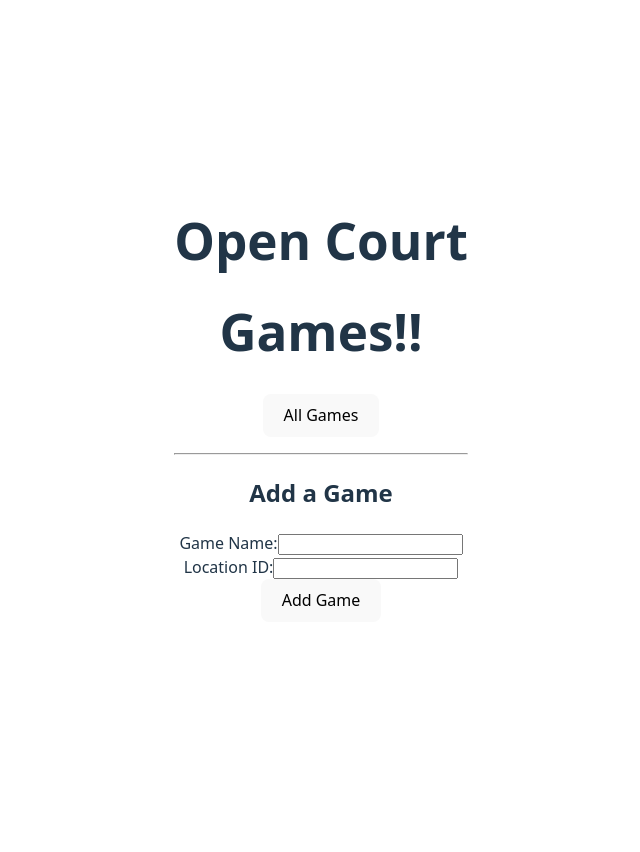
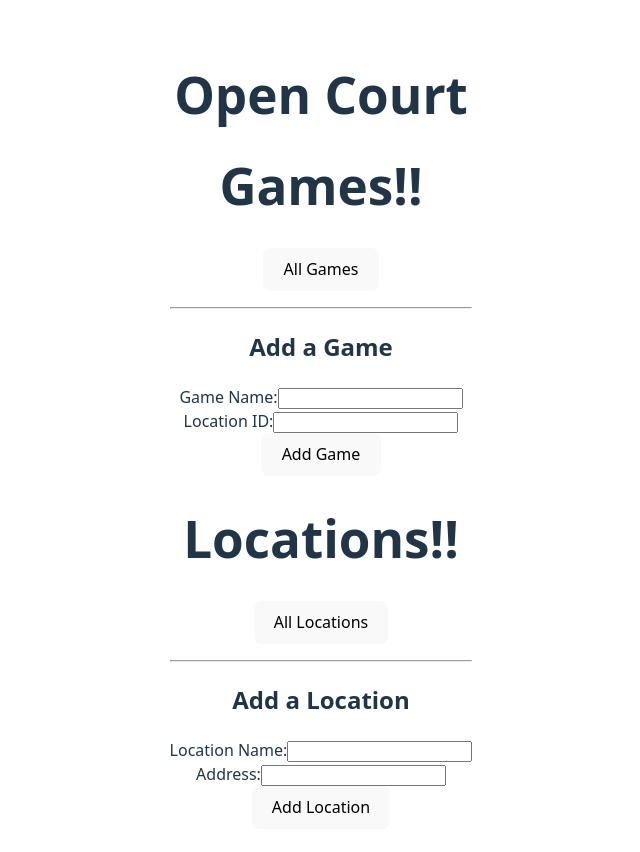
Before and after one commit to tgillysuit/OpenCourt, a React (Vite) app in the folder src/frontend/opencourt/: page / in a window 1280 px wide. Shown: the top 852 px of the page, without its empty margins (319-959 px from the left). Before the commit the page ends 800 px from the top, so only its background shows below. Built offline with nearby package versions, Linux system fonts and the light colour scheme.

Commit message:
started building locations component

```diff
--- a/src/frontend/opencourt/src/App.jsx
+++ b/src/frontend/opencourt/src/App.jsx
@@ -1,5 +1,6 @@
 import './App.css'
 import Games from './components/Games'
+import Locations from './components/Locations'
 
 
 
@@ -9,6 +10,7 @@ function App() {
     <>
       <h1>Open Court</h1>
       <Games />
+      <Locations />
     </>
   )
 }
--- a/src/frontend/opencourt/src/components/Games.jsx
+++ b/src/frontend/opencourt/src/components/Games.jsx
@@ -51,7 +51,6 @@ function Games(){
             <h1>Games!!</h1>
             <button onClick={onGamesClick}>All Games</button>
             {/* <p>{games}</p> */}
-            {console.log(games)}
             <ul>
                 {games.map((game) => (
                     <li key={game.game_id}>{game.game_name} at location {game.location_id}</li>
--- a/src/frontend/opencourt/src/components/Locations.jsx
+++ b/src/frontend/opencourt/src/components/Locations.jsx
@@ -1,9 +1,91 @@
+import { useState } from 'react'
+
 function Locations(){
-    return(
-        <>
+    const [locations, setLocations] = useState([]);
+      const [formData, setFormData] = useState({
+          location_name: "",
+          address: ""
+      });
 
-        </>
-    )
-}
+      const handleChange = (e) => {
+          const { name, value } = e.target;
+          setFormData((prev) => ({
+          ...prev,
+          [name]: value
+          }));
+      };
+
+      const handleSubmit = async (e) => {
+          e.preventDefault();
+
+          try {
+          const res = await fetch(`http://${import.meta.env.VITE_FRONTEND_IP}:3000/locations`, {
+              method: "POST",
+              headers: {"Content-Type": "application/json"},
+              body: JSON.stringify(formData)
+          })
+
+          const data = await res.json();
+          setFormData({location_name: "", address: ""});
+          } catch (err) {
+          console.error(err);
+          }
+
+      }
+
+      // handle game button click
+      // TODO: Do something with this
+      const onGamesClick = async () => {
+          try {
+          const result = await fetch(`http://${import.meta.env.VITE_FRONTEND_IP}:3000/locations`);
+          let data = await result.json();
+          // data = JSON.stringify(data);
+          setLocations(data);
+          } catch (error) {
+          console.log(error)
+          }
+      }
+
+      return(
+          <>
+              <h1>Locations!!</h1>
+              <button onClick={onGamesClick}>All Locations</button>
+              {/* <p>{games}</p> */}
+              {console.log(locations)}
+              <ul>
+                  {locations.map((location) => (
+                      <li key={location.location_id}><b>#{location.location_id}</b> {location.location_name}, {location.address}</li>
+                  ))}
+              </ul>
+              <hr></hr>
+
+              <h2>Add a Location</h2>
+              <form onSubmit={handleSubmit}>
+                  <div>
+                  <label>Location Name:</label>
+                  <input
+                      type="text"
+                      name= "location_name"
+                      value={formData.location_name}
+                      onChange={handleChange}
+                  />
+                  </div>
+
+                  <div>
+                  <label>Address:</label>
+                  <input
+                      type= "text"
+                      name= "address"
+                      value={formData.address}
+                      onChange={handleChange}
+                  />
+                  </div>
+
+                  <button type="submit">Add Location</button>
+              </form>
+          </>
+
+      )
+  }
 
 export default Locations;
```
Also changed, not shown: 1 other file (tests, documents, lock files or other folders).
